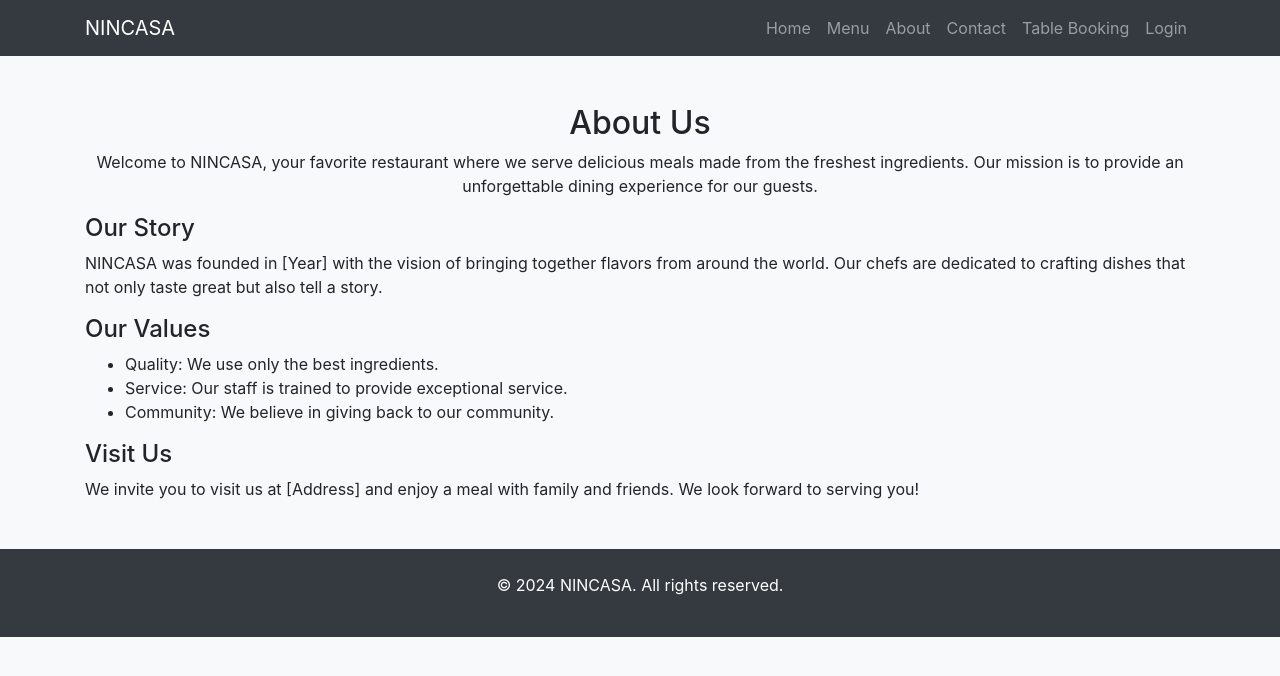
After one commit to ShivtejBhilare/nincasa, a Django app: page /about/ in a window 1280 px wide. The commit adds this page. Shown: the top 676 px of the page. Run offline with Django 5.2, Linux system fonts and the light colour scheme; some libraries are stand-ins or nearby versions.

Commit message:
added_about

```diff
--- a/restaurant/urls.py
+++ b/restaurant/urls.py
@@ -1,5 +1,5 @@
 from django.urls import path
-from .views import home, booking, dashboard, menu, contact, edit_menu_item
+from .views import home, booking, dashboard, menu, contact, edit_menu_item, about
 from django.contrib.auth.views import LoginView, LogoutView
 
 urlpatterns = [
@@ -8,6 +8,7 @@ urlpatterns = [
     path('dashboard/', dashboard, name='dashboard'),
     path('menu/', menu, name='menu'),
     path('contact/', contact, name='contact'),
+    path('about/', about, name='about'),  # New About URL
     path('edit_menu_item/<int:item_id>/', edit_menu_item, name='edit_menu_item'),
     path('login/', LoginView.as_view(template_name='restaurant/login.html'), name='login'),  # Login URL
     path('logout/', LogoutView.as_view(next_page='home'), name='logout'),  # Logout URL
--- a/restaurant/views.py
+++ b/restaurant/views.py
@@ -90,3 +90,6 @@ def edit_menu_item(request, item_id):
         return redirect('dashboard')
 
     return render(request, 'restaurant/edit_menu_item.html', {'menu_item': menu_item})
+
+def about(request):
+    return render(request, 'restaurant/about.html')
--- /dev/null
+++ b/templates/restaurant/about.html
@@ -0,0 +1,27 @@
+{% extends 'restaurant/base.html' %}
+
+{% block content %}
+<div class="container my-5">
+    <h2 class="text-center">About Us</h2>
+    <p class="text-center">
+        Welcome to NINCASA, your favorite restaurant where we serve delicious meals made from the freshest ingredients.
+        Our mission is to provide an unforgettable dining experience for our guests.
+    </p>
+    <h4>Our Story</h4>
+    <p>
+        NINCASA was founded in [Year] with the vision of bringing together flavors from around the world.
+        Our chefs are dedicated to crafting dishes that not only taste great but also tell a story.
+    </p>
+    <h4>Our Values</h4>
+    <ul>
+        <li>Quality: We use only the best ingredients.</li>
+        <li>Service: Our staff is trained to provide exceptional service.</li>
+        <li>Community: We believe in giving back to our community.</li>
+    </ul>
+    <h4>Visit Us</h4>
+    <p>
+        We invite you to visit us at [Address] and enjoy a meal with family and friends.
+        We look forward to serving you!
+    </p>
+</div>
+{% endblock %}
--- a/templates/restaurant/base.html
+++ b/templates/restaurant/base.html
@@ -26,7 +26,7 @@
                         <a class="nav-link" href="{% url 'menu' %}">Menu</a>
                     </li>
                     <li class="nav-item">
-                        <a class="nav-link" href="#">About</a>
+                        <a class="nav-link" href="{% url 'about' %}">About</a>
                     </li>
                     <li class="nav-item">
                         <a class="nav-link" href="{% url 'contact' %}">Contact</a>
```
